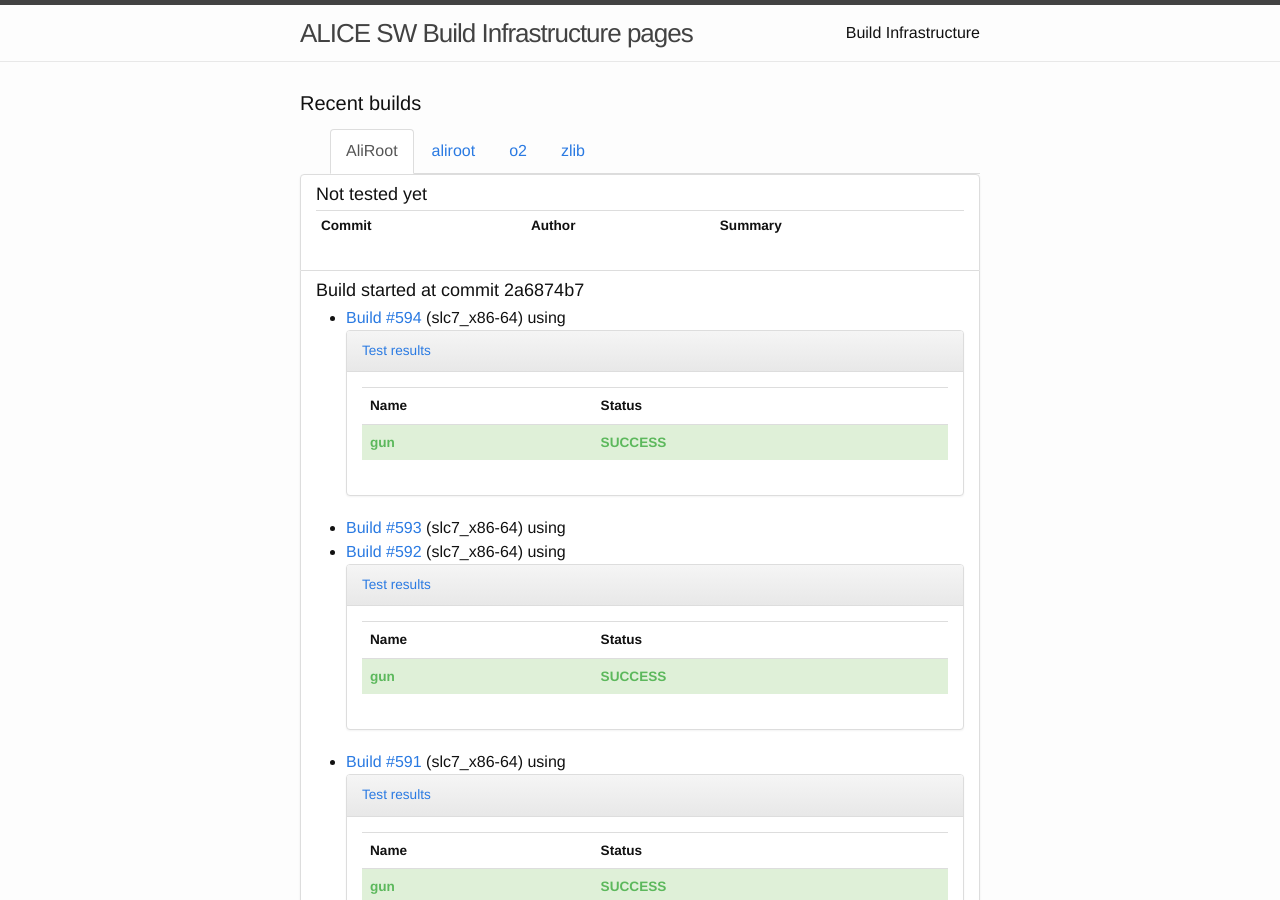
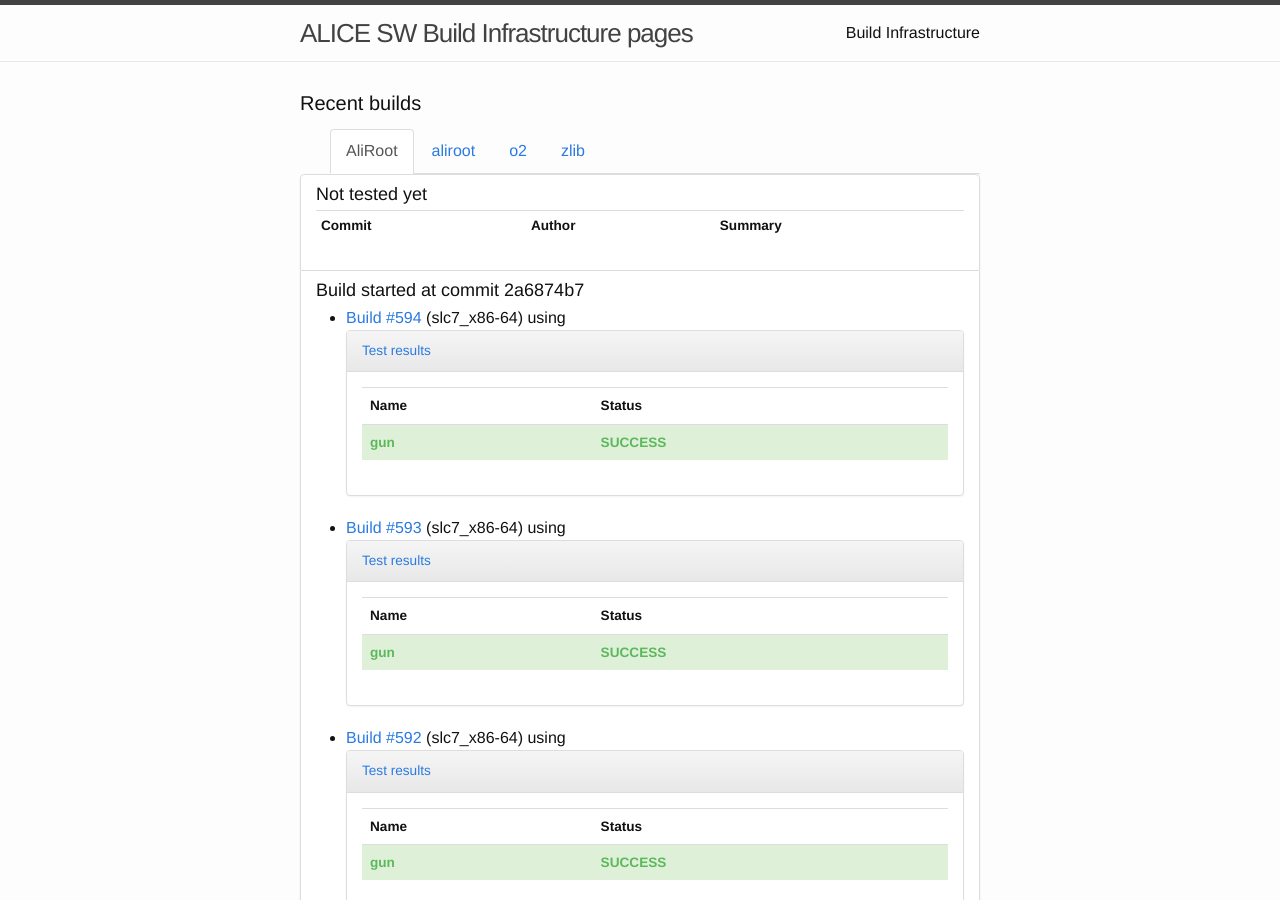
Before and after one commit to alisw/alisw.github.io, a Jekyll site: the page built from index.html, in a window 1280 px wide and 900 px high. Built offline with Jekyll 4.4.1, drawn with Linux system fonts in a browser that asks for light colours; nearby versions of some CDN libraries.

Commit message:
Updated results.

```diff
--- a/_data/tests_status.json
+++ b/_data/tests_status.json
@@ -266,6 +266,18 @@
           } ]
         }
       }, {
+        "key" : "593",
+        "by_name" : {
+          "buckets" : [ {
+            "key" : "gun",
+            "status" : {
+              "buckets" : [ {
+                "key" : "SUCCESS"
+              } ]
+            }
+          } ]
+        }
+      }, {
         "key" : "594",
         "by_name" : {
           "buckets" : [ {
```
